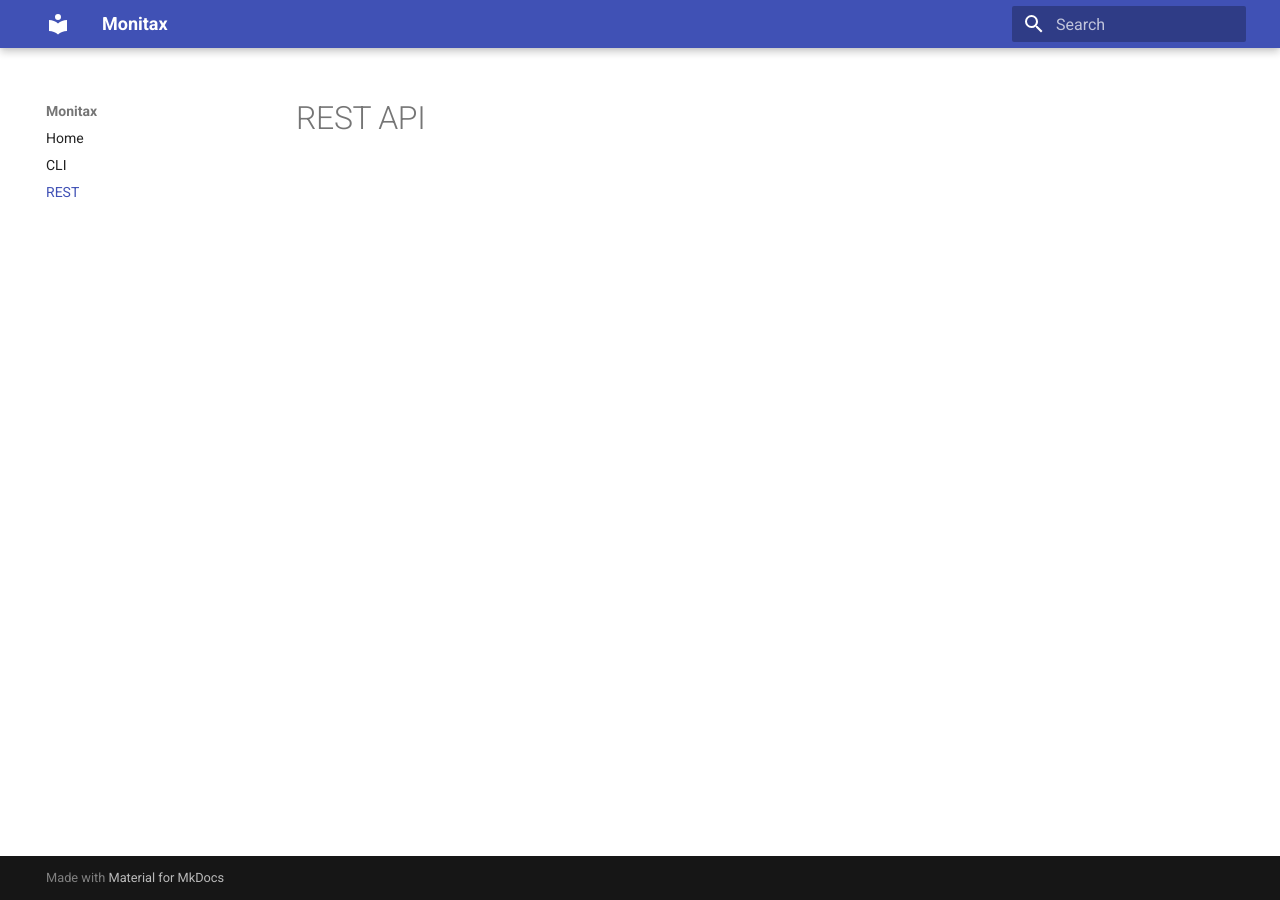
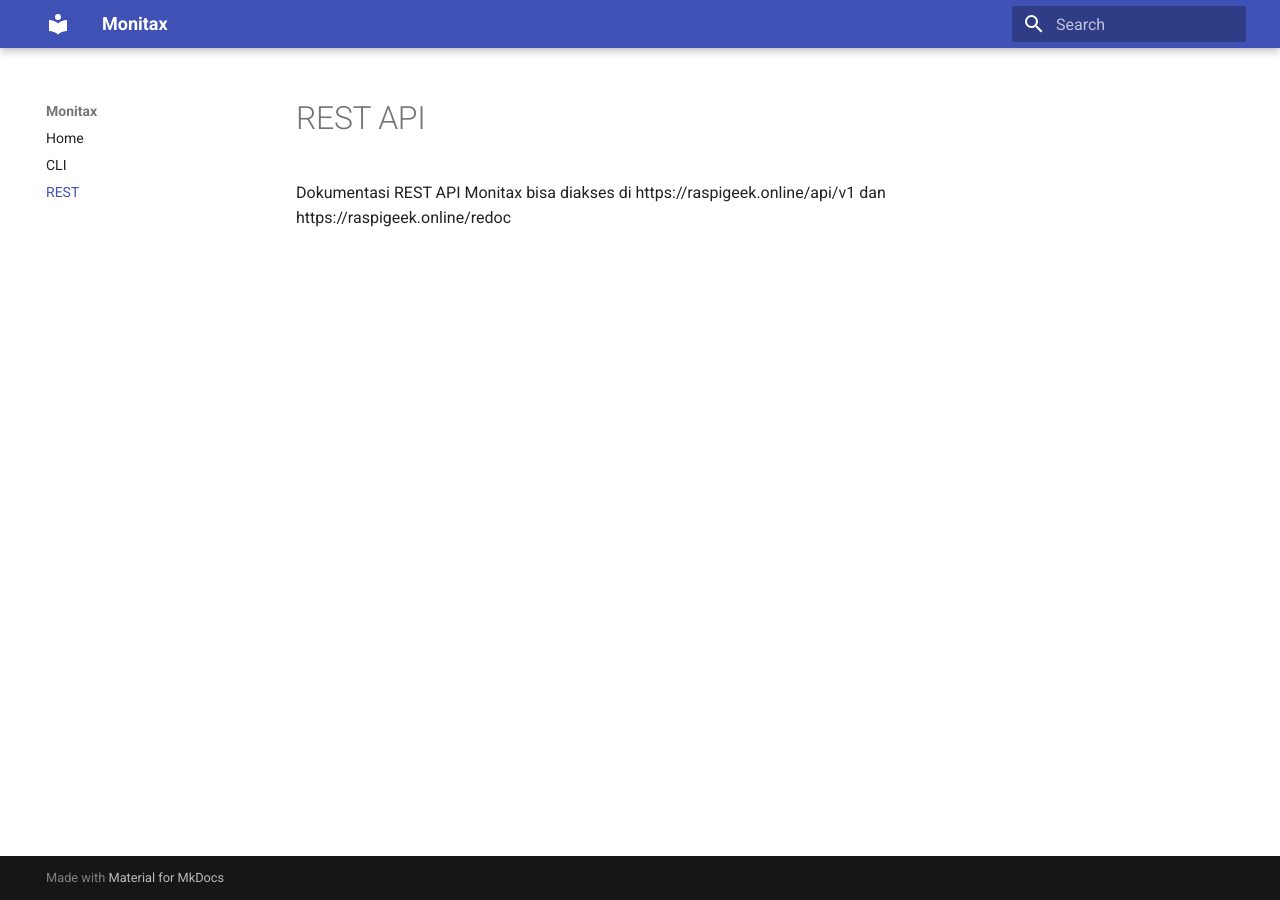
Before and after one commit to ekalaya2015/monitax-cli, an MkDocs documentation site: the page built from docs/rest.md, in a window 1280 px wide. Built offline with MkDocs 1.6.1 and Material for MkDocs 9.7.7, drawn with Linux system fonts in a browser that asks for light colours.

Commit message:
add rest page

```diff
--- a/docs/rest.md
+++ b/docs/rest.md
@@ -1 +1,2 @@
 # REST API
+Dokumentasi REST API Monitax bisa diakses di https://raspigeek.online/api/v1 dan https://raspigeek.online/redoc
```
